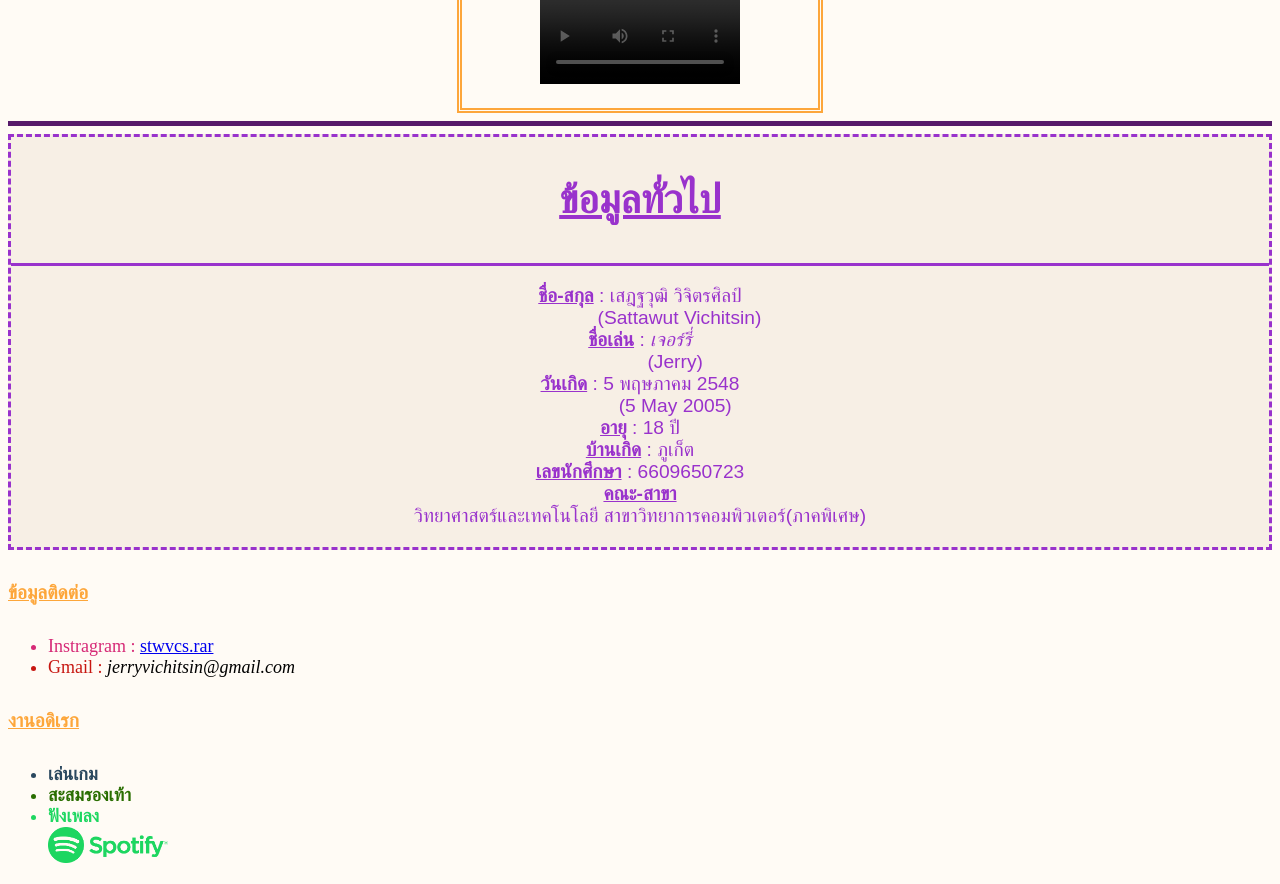
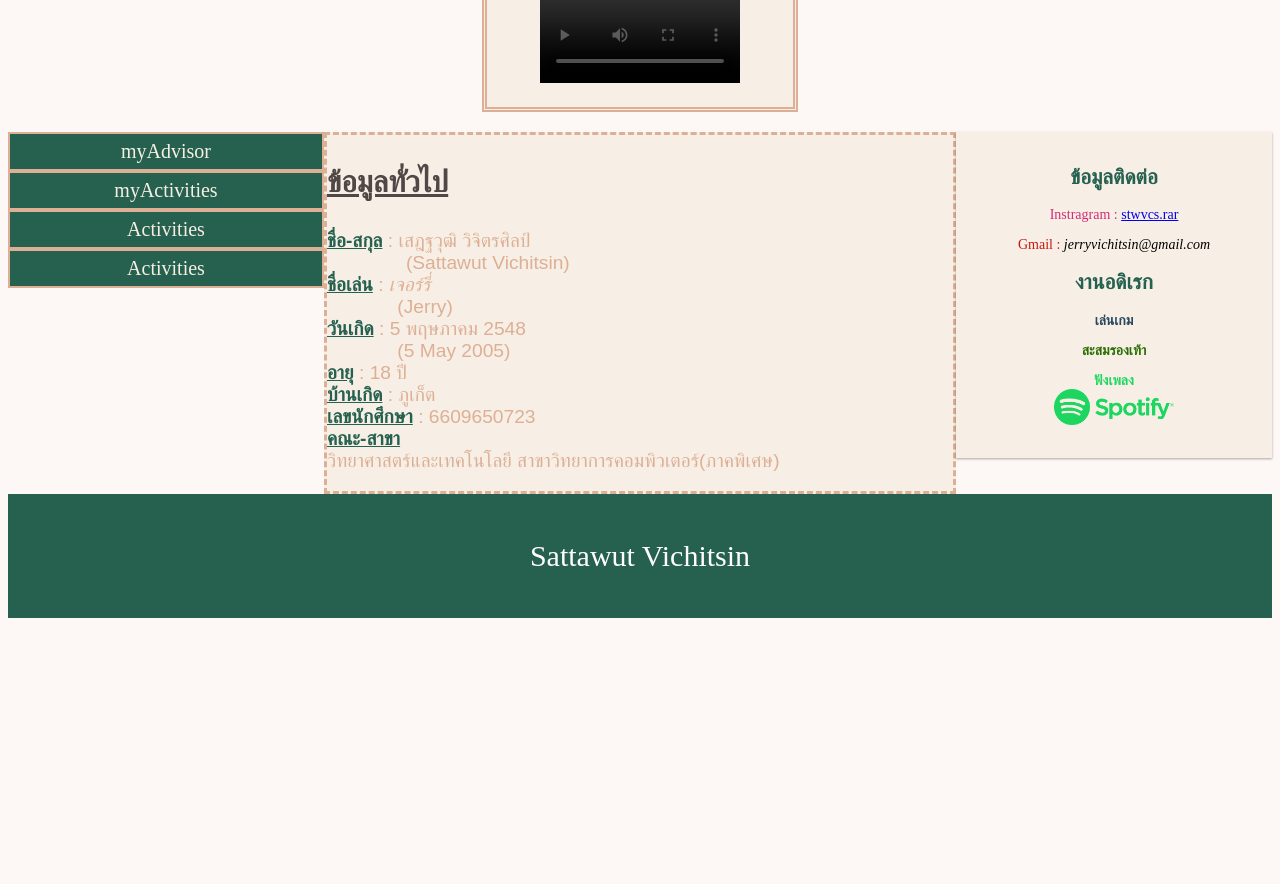
Before and after one commit to SattawutV/myCSTUPassport-6609650723, a plain HTML site: page index.html in a window 1280 px wide. Shown: the part 580-1464 px from the top of the page. After the commit the page ends 1206 px from the top, so only its background shows below. Drawn offline with Linux system fonts and the light colour scheme; grey boxes are pictures that could not be loaded.

Commit message:
Layout and Color change

```diff
--- a/css/mystyle.css
+++ b/css/mystyle.css
@@ -1,42 +1,147 @@
+* {box-sizing: border-box;
+}
+
+
 body {
-    background-color:#FFFBF5;}
+background-color:#FDF8F5;
+}
+
+
+.row::after {
+content: "";
+clear: both;
+display: table;
+}
+
+
+[class*="col-"] {
+float: left;
+width: 15px;
+}
+
+
+.side {
+background-color: #F7EFE5;
+padding: 15px;
+color: #ffffff;
+
+text-align: center;
+font-size: 14px;
+box-shadow: 0 1px 3px rgba(0,0,0,0.12), 0 1px 2px rgba(0,0,0,0.24);
+}
+
+
+.footer {
+background-color: #266150;
+color: #ffffff;
+text-align: center;
+font-size: 30px;
+padding: 15px;
+}
+
+
+[class*="col-"] {
+width: 100%;
+}
+
+
+@media only screen and (min-width: 600px) {
+.col-s-1 {width: 8.33%;}
+.col-s-2 {width: 16.66%;}
+.col-s-3 {width: 25%;}
+.col-s-4 {width: 33.33%;}
+.col-s-5 {width: 41.66%;}
+.col-s-6 {width: 50%;}
+.col-s-7 {width: 58.33%;}
+.col-s-8 {width: 66.66%;}
+.col-s-9 {width: 75%;}
+.col-s-10 {width: 83.33%;}
+.col-s-11 {width: 91.66%;}
+.col-s-12 {width: 100%;}
+}
+
+
+@media only screen and (min-width: 768px) {
+.col-1 {width: 8.33%;}
+.col-2 {width: 16.66%;}
+.col-3 {width: 25%;}
+.col-4 {width: 33.33%;}
+.col-5 {width: 41.66%;}
+.col-6 {width: 50%;}
+.col-7 {width: 58.33%;}
+.col-8 {width: 66.66%;}
+.col-9 {width: 75%;}
+.col-10 {width: 83.33%;}
+.col-11 {width: 91.66%;}
+.col-12 {width: 100%;}
+}
+
+
+.flex-container{
+display: flex;
+flex-direction: column;
+flex-wrap: wrap;
+background-color: #DDAF94;
+}
+
+
+.flex-container > div {
+color: #F7EFE5;
+background-color: #266150;
+margin: 2px;
+text-align: center;
+line-height: 35px;
+font-size: 20px;
+}
+
 
 h1{
-    color: #571a6b;
+color: #4F4846;
 background-color:#F7EFE5;
 border-radius: 25px;
-    border: 3px solid #571a6b;
+border: 3px solid #DDAF94;
 padding: 20px;
-    height: 40px;
+height: 85px;
+width: auto;
 text-align: center;
 font-size:xx-large;
-    font-family: 'Segoe UI', Tahoma, Geneva, Verdana, sans-serif;}
+font-family: 'Segoe UI', Tahoma, Geneva, Verdana, sans-serif;
+}
 
-h5{
-    color:#fda63a;
-    font-size: larger;}
 
 #MyMedia{
 display: block;
 margin-left: auto;
 margin-right: auto;
+margin-bottom: 20px;
 width: 25%;
 padding: 20px;
 text-align: center;
 border: 5px double;
-    color: #fda63a;}
+color: #DDAF94;
+background-color: #F7EFE5;
+}
 
-#Myfirstinfo{
-    color: darkorchid;
+
+h5{
+color:#fda63a;
+font-size: larger;
+}
+
+
+.Myfirstinfo{
+color: #DDAF94;
 background-color: #F7EFE5;
 border-style: dashed;
 border-width: 3px;
-    text-align: center;
+margin-left: auto;
+margin-right: auto;
+text-align: left;
 font-family: Arial, Helvetica, sans-serif;
-    font-size: larger;}
+font-size: larger;
+}
 
-#GENEINFO{
-    font-size: 40px;}
 
-li{
-    font-size: large;}
+#Highlight{
+color: #266150;
+}
--- a/index.html
+++ b/index.html
@@ -2,67 +2,79 @@
 <html>
     <head>
         <title>CSTU Passport</title>
+        <meta name="viewport" content="width=device-width, initial-scale=1.0">
         <link rel="stylesheet" href="css/mystyle.css">
     </head>
-
+    <!-- Info -->
     <body>
-
+        <!-- Header -->
         <div id="headerText">
             <h1>My CSTU Passport</h1>
         </div>
 
+        <!-- Header Media -->
         <div id="MyMedia">
-            <img src="image/MYPIC.JPG" alt="Handsome Boy" width="200">
-            <video src="VDO/MYVID.mov" width="200" height="253.16" controls>
+            <img src="/image/MYPIC.JPG" alt="Handsome Boy" width="200">
+            <video src="/VDO/MYVID.mov" width="200" height="253.16" controls>
                 This is introduce Video
             </video>
-
         </div>
 
-        <hr color="#571a6b" size="5px">
+    <!-- Main Content -->
+    <div class="row">
+        <!-- Menu -->
+        <div class="flex-container col-3 col-s-3">
+            <div>myAdvisor</div>
+            <div>myActivities</div>
+            <div>Activities</div>
+            <div>Activities</div>
+        </div>
+
+        <!-- Content  -->
+        <div class="col-6 col-s-9 Myfirstinfo">
+                <p style="font-size: 30px; color:#4F4846;""><ins><strong>ข้อมูลทั่วไป</strong></ins></p>
+                <p><strong><ins id="Highlight">ชื่อ-สกุล</ins></strong> : เสฎฐวุฒิ วิจิตรศิลป์<br>
+                    &emsp; &emsp; &emsp; &nbsp;(Sattawut Vichitsin)<br>
+
+                <strong><ins id="Highlight">ชื่อเล่น</ins></strong> : <em>เจอร์รี่</em><br>
+                    &emsp; &emsp; &nbsp; &nbsp; (Jerry)<br>
+
+                <strong><ins id="Highlight">วันเกิด</ins></strong> : 5 พฤษภาคม 2548<br>
+                &emsp; &emsp; &nbsp; &nbsp; (5 May 2005)<br>
+
+                <strong><ins id="Highlight">อายุ</ins></strong> : 18 ปี <br>
+
+                <strong><ins id="Highlight">บ้านเกิด</ins></strong> : ภูเก็ต<br>
+
+                <strong><ins id="Highlight">เลขนักศึกษา</ins></strong> : 6609650723<br>
+
+                <strong><ins id="Highlight">คณะ-สาขา</ins></strong><br>
+                วิทยาศาสตร์และเทคโนโลยี สาขาวิทยาการคอมพิวเตอร์(ภาคพิเศษ)<br>
+            </div>
 
 
-        <div id="Myfirstinfo">
-            <p id="GENEINFO"><ins><strong>ข้อมูลทั่วไป</strong></ins></p>
-            <hr color="darkorchid" size="3">
-            <p><strong><ins>ชื่อ-สกุล</ins></strong> : เสฎฐวุฒิ วิจิตรศิลป์<br>
-                &emsp; &emsp; &emsp; &nbsp;(Sattawut Vichitsin)<br>
+    <!-- side content -->
+        <div class="col-3 col-s-12">
+            <div class="side">
+                <h2 style="color: #266150;">ข้อมูลติดต่อ</h2>
+                    <p style="color:#d62976;">Instragram : <a href="https://www.instagram.com/stwvcs.rar/" target="_blank">stwvcs.rar</a></p>
+                    <p style="color:#c71610;">Gmail : <em style="color: black;">jerryvichitsin@gmail.com</em></p>
+            <strong>
+                <h2 style="color: #266150;">งานอดิเรก</h2>
+                    <p style="color: #2a475e;">เล่นเกม</p>
+                    <p style="color: #296e01;">สะสมรองเท้า</p>
+                    <p style="color: #1ED760;">ฟังเพลง<br>
+                        <a href="https://open.spotify.com/user/31wmab2foow2bigcy2mg3skyilaa" target="_blank"><img src="image/Spotify.png" alt="spotify" style="width:120px;"></a>
+                    </p>
+            </strong>
+            </div>
+        </div>
+    </div>
 
-            <strong><ins>ชื่อเล่น</ins></strong> : <em>เจอร์รี่</em><br>
-                &emsp; &emsp; &nbsp; &nbsp; (Jerry)<br>
-
-            <strong><ins>วันเกิด</ins></strong> : 5 พฤษภาคม 2548<br>
-            &emsp; &emsp; &nbsp; &nbsp; (5 May 2005)<br>
-
-            <strong><ins>อายุ</ins></strong> : 18 ปี <br>
-
-            <strong><ins>บ้านเกิด</ins></strong> : ภูเก็ต<br>
-
-            <strong><ins>เลขนักศึกษา</ins></strong> : 6609650723<br>
-
-            <strong><ins>คณะ-สาขา</ins></strong><br>
-            วิทยาศาสตร์และเทคโนโลยี สาขาวิทยาการคอมพิวเตอร์(ภาคพิเศษ)<br>
-
-
-        </div>
-
-        <div id="My TMI">
-            <h5><ins><span>ข้อมูลติดต่อ</span></ins></h5>
-            <ul>
-                <li style="color:#d62976;">Instragram : <a href="https://www.instagram.com/stwvcs.rar/" target="_blank">stwvcs.rar</a></li>
-                <li style="color:#c71610;">Gmail : <em style="color: black;">jerryvichitsin@gmail.com</em></li>
-            </ul>
-        <strong>
-            <h5><ins><strong>งานอดิเรก</strong></ins></h5>
-            <ul>
-                <li style="color: #2a475e;">เล่นเกม</li>
-                <li style="color: #296e01;">สะสมรองเท้า</li>
-                <li style="color: #1ED760;">ฟังเพลง<br>
-                    <a href="https://open.spotify.com/user/31wmab2foow2bigcy2mg3skyilaa" target="_blank"><img src="image/Spotify.png" alt="spotify" style="width:120px;"></a>
-                </li>
-            </ul>
-        </strong>
-        </div>
+        <!-- footer -->
+        <div class="footer">
+            <p>Sattawut Vichitsin</p>
+          </div>
 
     </body>
 
```
Lines whose indentation alone changed are shown as unchanged.
